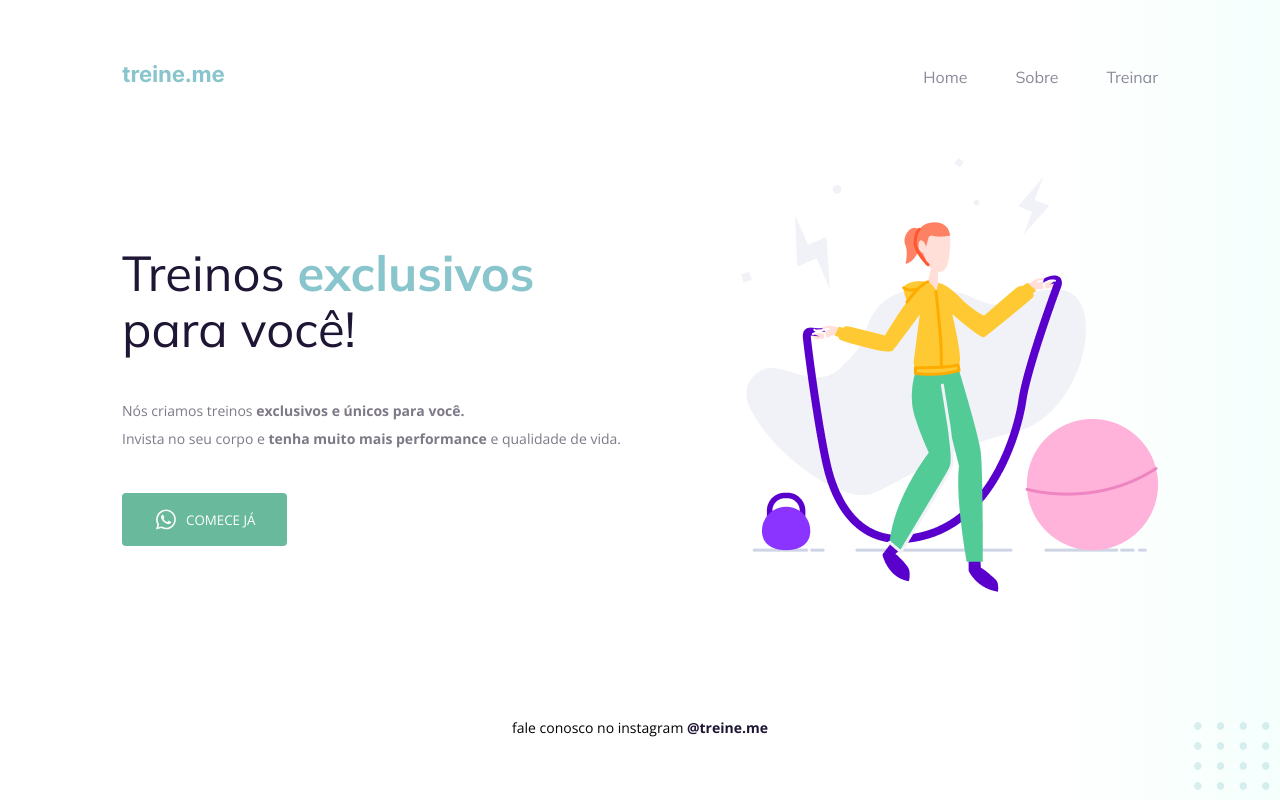
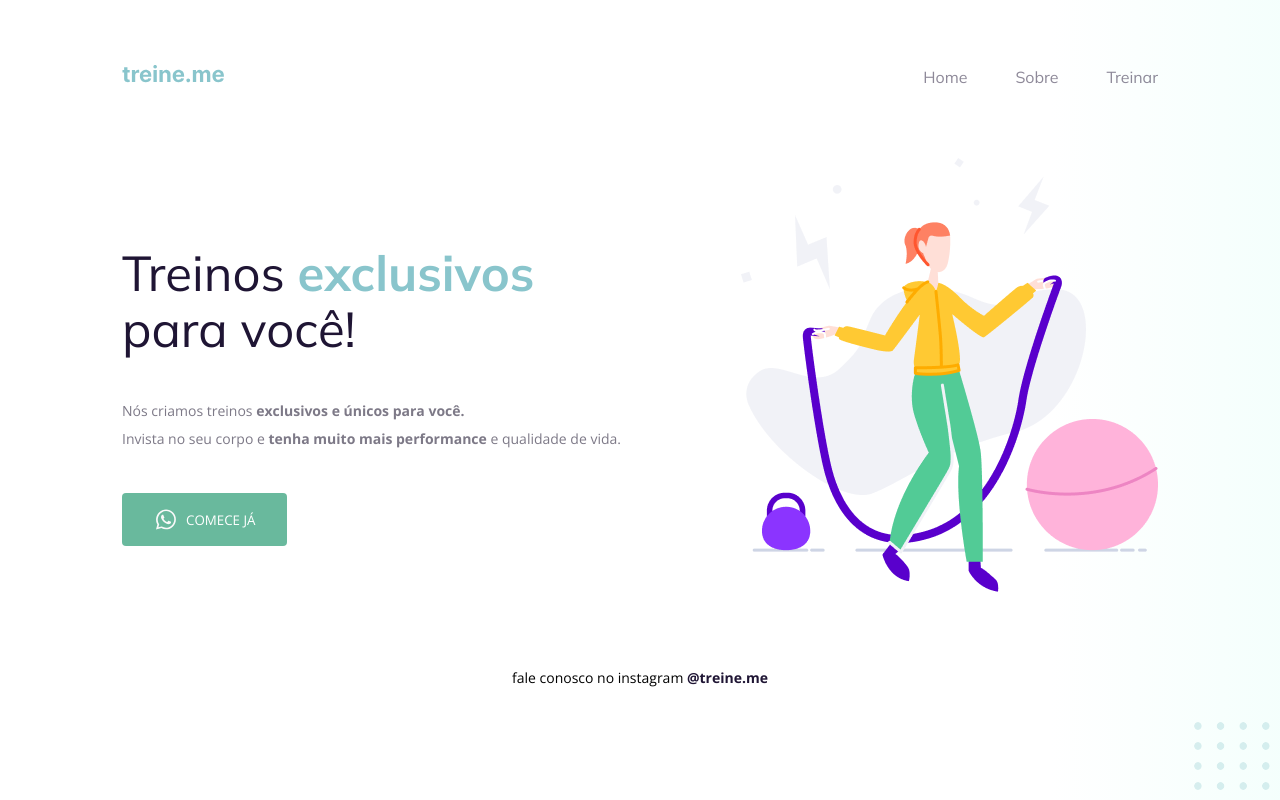
Before and after one commit to samuelbaldasso/treine.me, a plain HTML site: page index.html in a window 1280 px wide. Drawn offline with nearby package versions, Linux system fonts and the light colour scheme.

Commit message:
first commit

```diff
--- a/style.css
+++ b/style.css
@@ -107,7 +107,7 @@ footer {
 
   text-align: center;
 
-  margin-top: 122px;
+  margin: 72px;
 }
 
 footer a {
```
